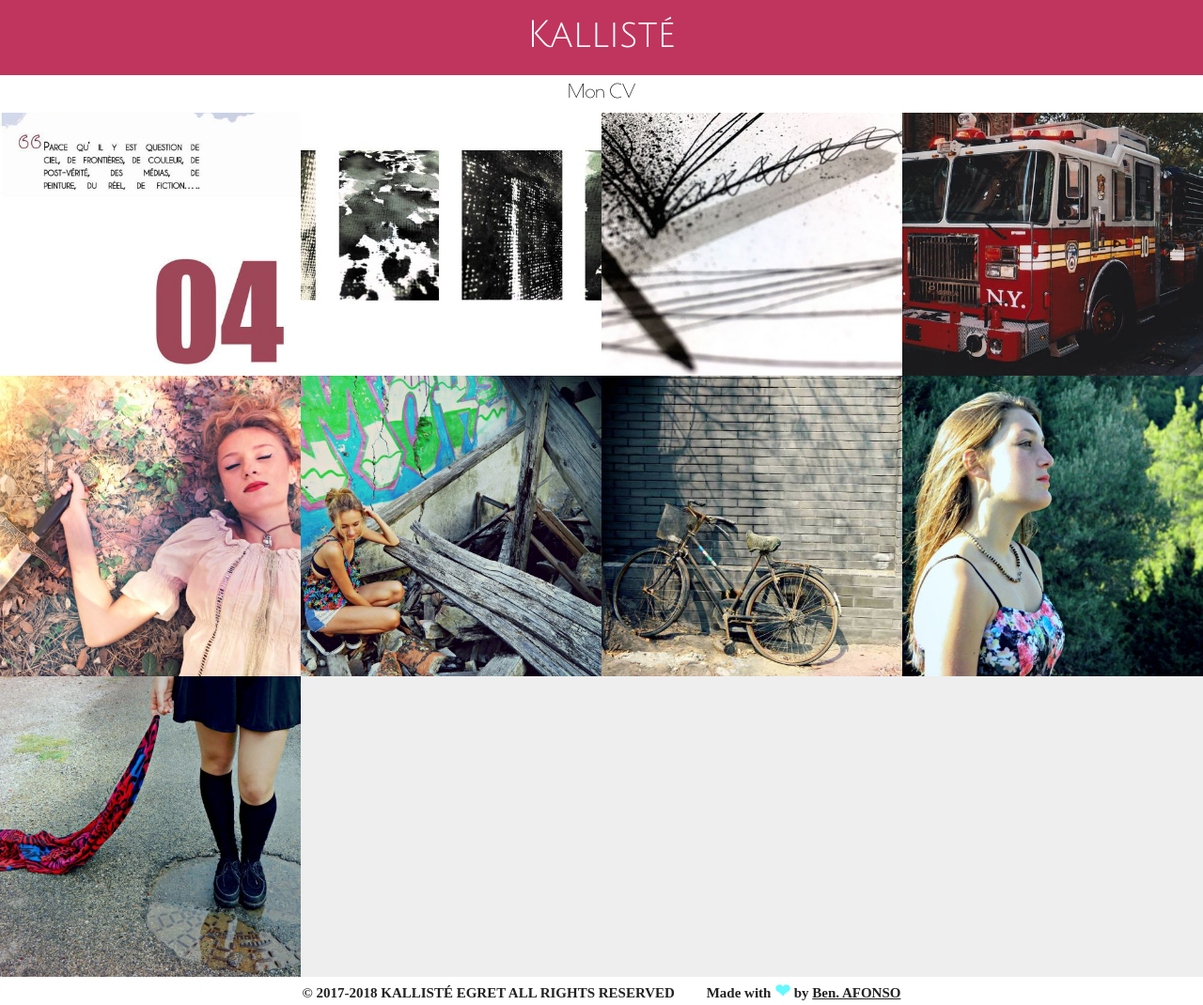
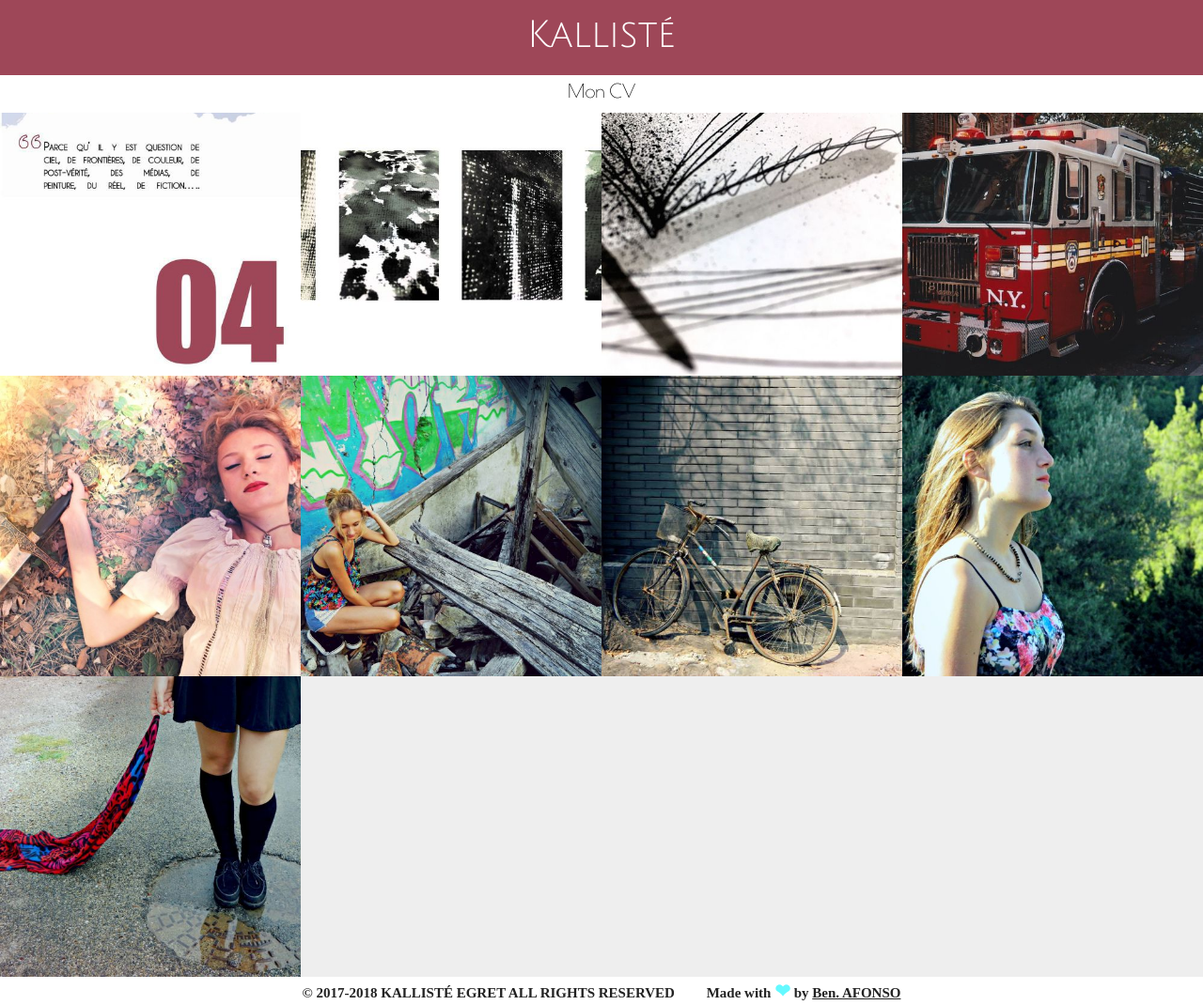
Before and after one commit to kallistegret/kallistegret.github.io, a Jekyll site: the page built from index.md, in a window 1280 px wide. Shown: the whole page at 94% size. Built offline with Jekyll 4.4.1, drawn with Linux system fonts in a browser that asks for light colours; some web fonts are replaced.

Commit message:
LAKOULEUR

```diff
--- a/_includes/header.html
+++ b/_includes/header.html
@@ -10,7 +10,7 @@ a {
   left: 0;
   width: 100vw;
   height: 80px;
-  background-color: #BF355E;
+  background-color: #9e4758;
   color: #FFFFFF;
 }
 
```
